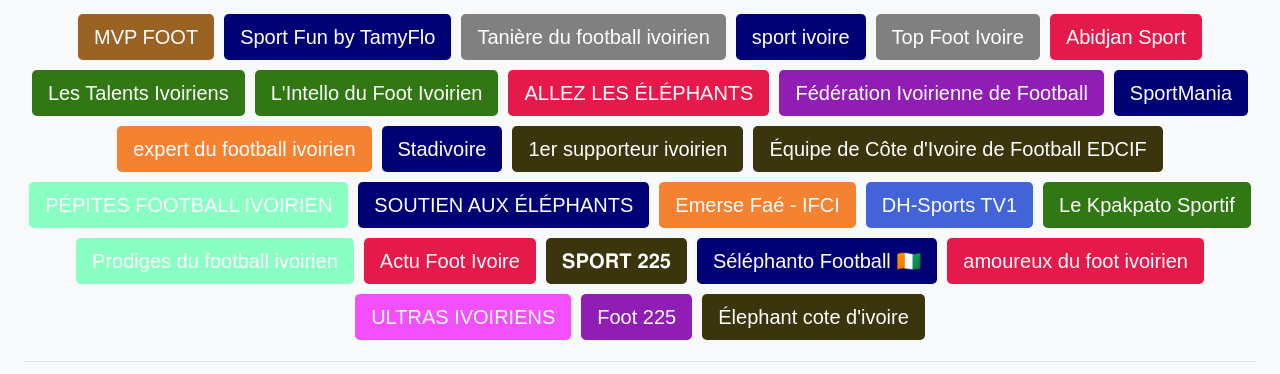
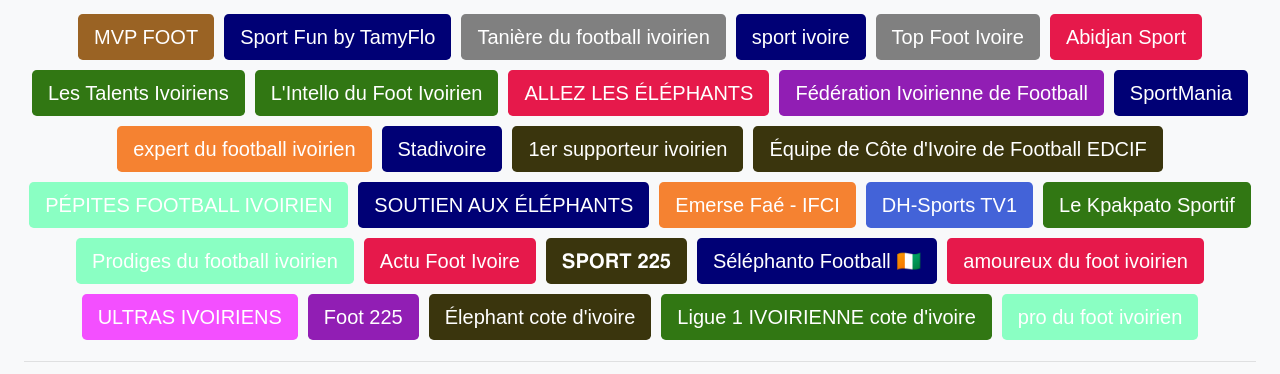
Before and after one commit to vaudranpc/mvpfootsearch, a plain HTML site: page pagesportif.html in a window 1280 px wide. Shown: the part 219-593 px from the top of the page. Drawn offline with nearby package versions, Linux system fonts and the light colour scheme; no server answers.

Commit message:
ajout de pages

```diff
--- a/pagesportif.html
+++ b/pagesportif.html
@@ -124,6 +124,14 @@
           nom: "Élephant cote d'ivoire ",
           lien: "https://www.facebook.com/profile.php?id=61575897533371",
         },
+        {
+          nom: "Ligue 1 IVOIRIENNE cote d'ivoire ",
+          lien: "https://www.facebook.com/laligue1civ",
+        },
+        {
+          nom: "pro du foot ivoirien ",
+          lien: "https://www.facebook.com/produfootivoirien",
+        },
       ];
 
       const colors = [
```
